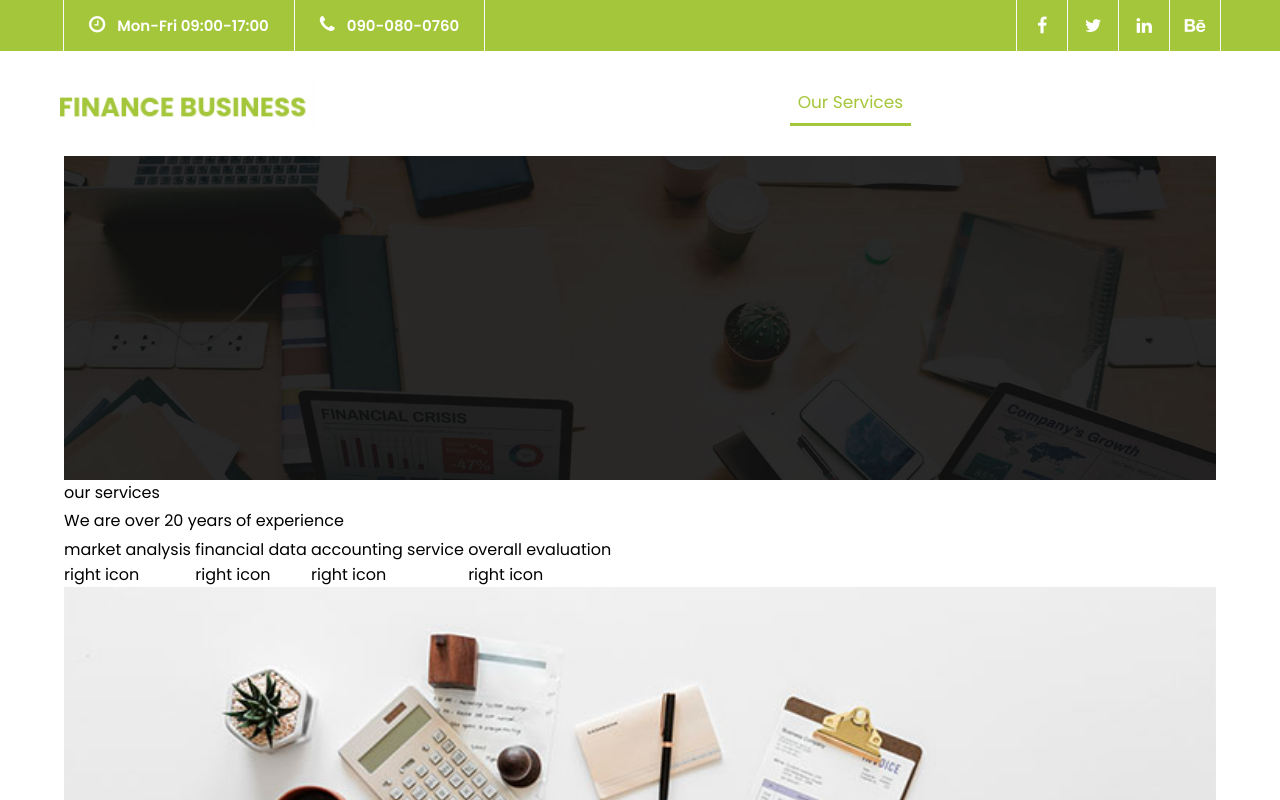
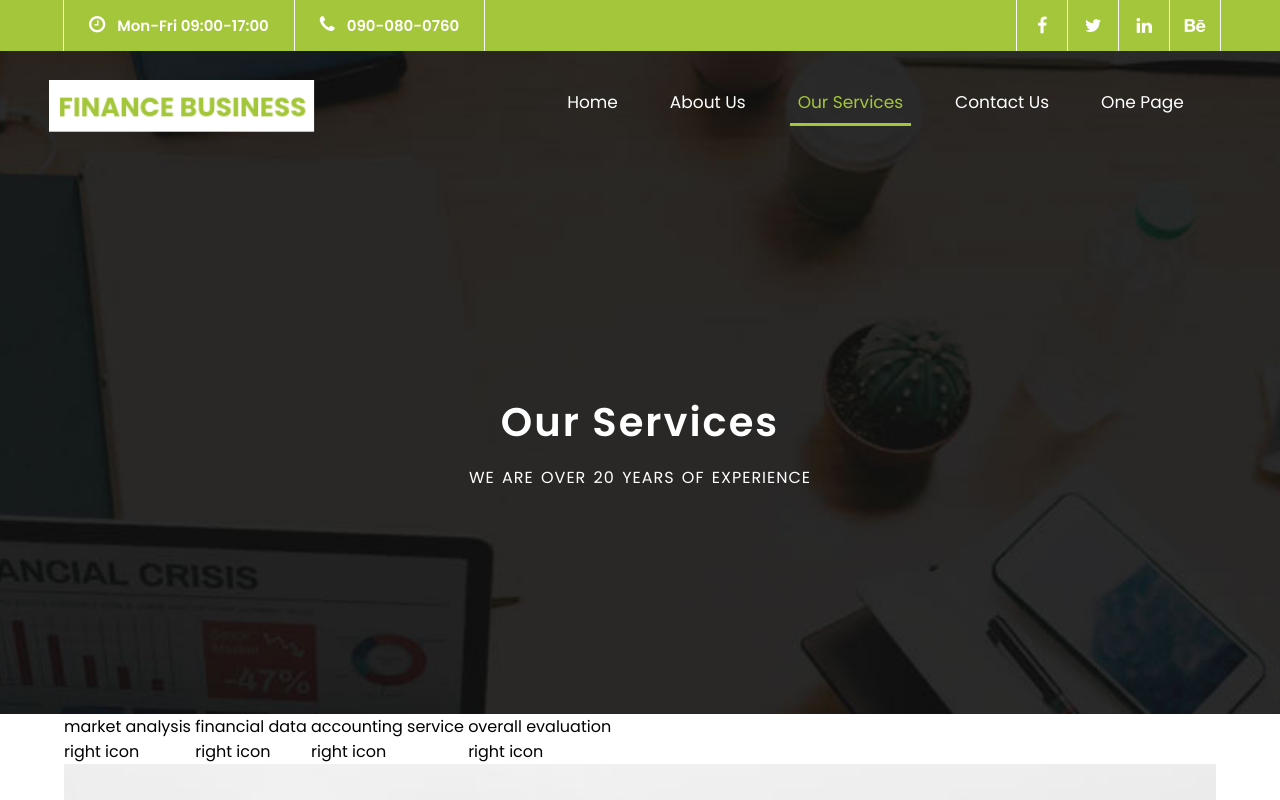
Before and after one commit to katiullahaxioned/SASS_Finance_Business_1, a plain HTML site: page index.html in a window 1280 px wide. Shown: the top 800 px of the page. Drawn offline with Linux system fonts and the light colour scheme.

Commit message:
banner section styling initial

```diff
--- a/assets/sass/pages/home/_banner.scss
+++ b/assets/sass/pages/home/_banner.scss
@@ -0,0 +1,39 @@
+.banner {
+  &__wrapper {
+    width: 100%;
+    min-height: 89.3vh;
+    height: 89.3vh;
+    position: relative;
+  }
+
+  &__figure {
+    height: 100%;
+
+    img {
+      height: 100%;
+      @include object;
+    }
+  }
+
+  &__content {
+    text-align: center;
+    color: $white;
+    @include position(absolute,top,62%,left,50%);
+    @include transform(translate(-50%,-50%));
+  }
+
+  &__heading {
+    margin-bottom: 10px;
+    font-size: 40px;
+    font-weight: 600;
+    letter-spacing: 2px;
+    text-transform: capitalize;
+  }
+
+  &__para {
+    font-size: 16px;
+    letter-spacing: 1px;
+    text-transform: uppercase;
+    word-spacing: 2px;
+  }
+}
--- a/assets/sass/pages/home/_header.scss
+++ b/assets/sass/pages/home/_header.scss
@@ -1,4 +1,10 @@
+.container { position: relative; }
+
 .header {
+  width: 100%;
+  position: absolute;
+  z-index: 3;
+  top: 0;
   text-transform: capitalize;
 
   &__top {
```
Also changed, not shown: assets/css/style.css, 1 other file.
